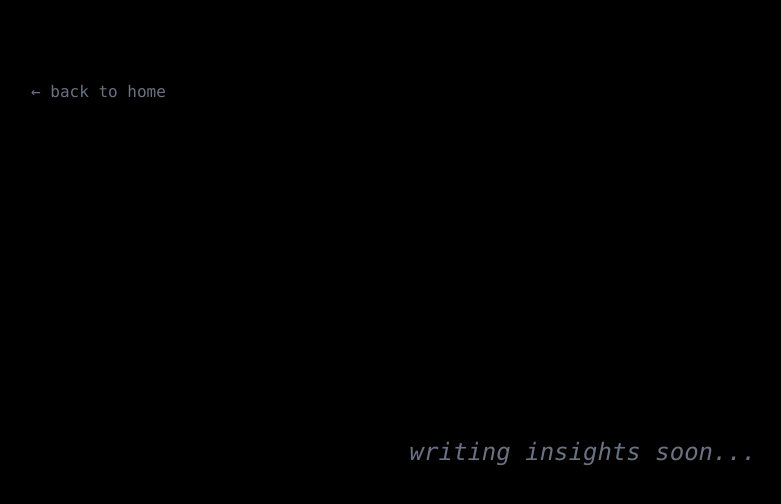
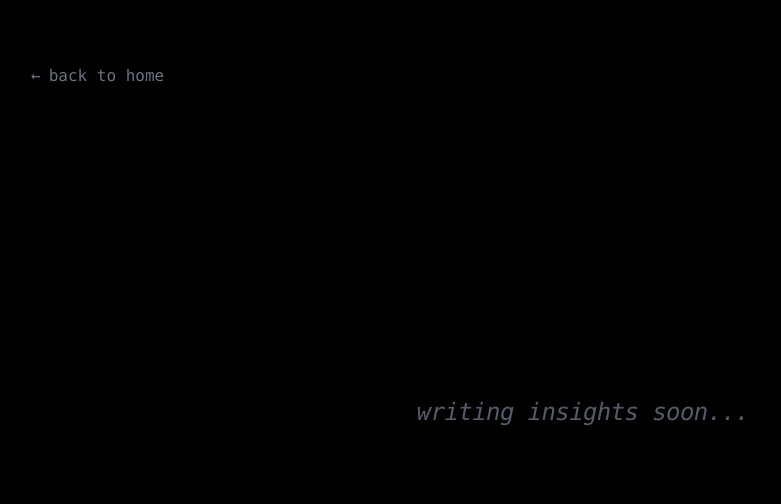
Before and after one commit to ishankumax/portfolio, a React (Vite) app: page /insights in a window 1280 px wide. Shown: the top 504 px of the page, without its empty margins (57-838 px from the left). Built offline with nearby package versions, Linux system fonts and the light colour scheme.

Commit message:
feat: add Insights component with navigation and placeholder content

```diff
--- a/src/components/Insights.jsx
+++ b/src/components/Insights.jsx
@@ -4,19 +4,25 @@ import { Link } from 'react-router-dom'
 function Insights() {
   return (
     <div className="min-h-screen bg-black text-white font-mono flex flex-col">
-      <div className="max-w-6xl mx-auto px-6 py-12 md:py-20 w-full">
+      {/* Top Navigation Bar - simplified and robust */}
+      <header className="w-full relative z-50">
+        <div className="max-w-6xl mx-auto px-6 py-12 md:py-16">
+          <Link
+            to="/"
+            className="text-gray-500 hover:text-white transition-colors flex items-center gap-2 w-fit group"
+          >
+            <span className="group-hover:-translate-x-1 transition-transform duration-300">←</span>
+            <span>back to home</span>
+          </Link>
+        </div>
+      </header>
 
-        {/* Back to Home */}
-        <Link to="/" className="text-gray-500 hover:text-white transition-colors mb-12 inline-block">
-          ← back to home
-        </Link>
-
-      </div>
-
-      {/* Centered Coming Soon */}
-      <div className="flex-1 flex items-center justify-center -mt-32">
-        <p className="text-gray-500 text-xl md:text-2xl italic">writing insights soon...</p>
-      </div>
+      {/* Main Content Area */}
+      <main className="flex-1 flex flex-col items-center justify-center -mt-16 md:-mt-32 px-6">
+        <p className="text-gray-500/80 text-xl md:text-2xl font-light italic tracking-tight">
+          writing insights soon...
+        </p>
+      </main>
     </div>
   )
 }
```
